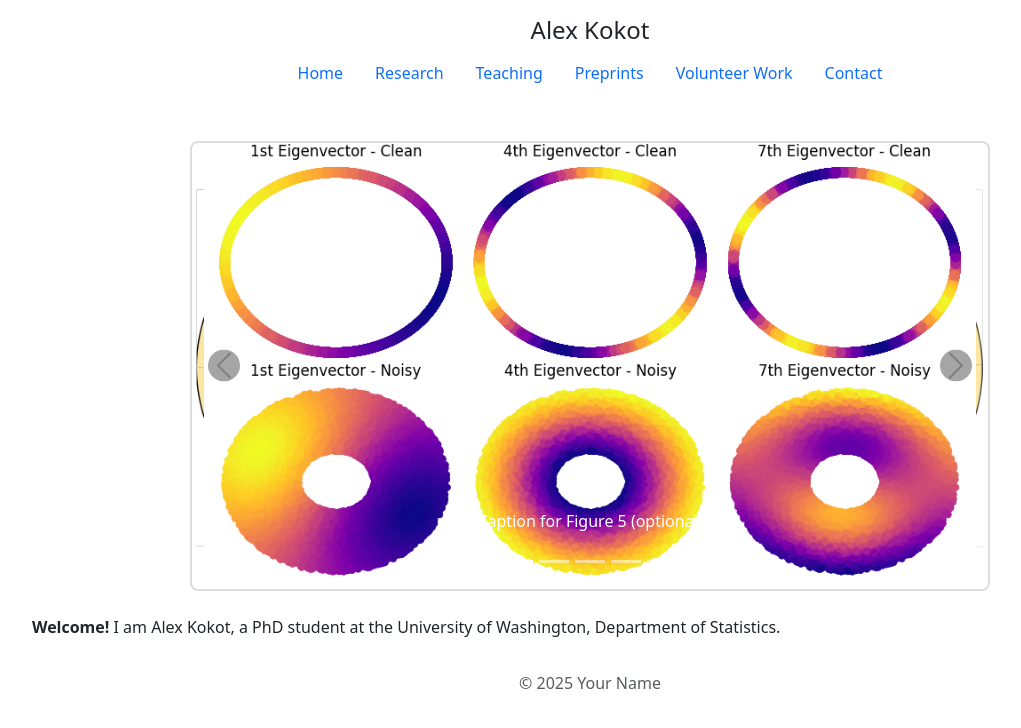
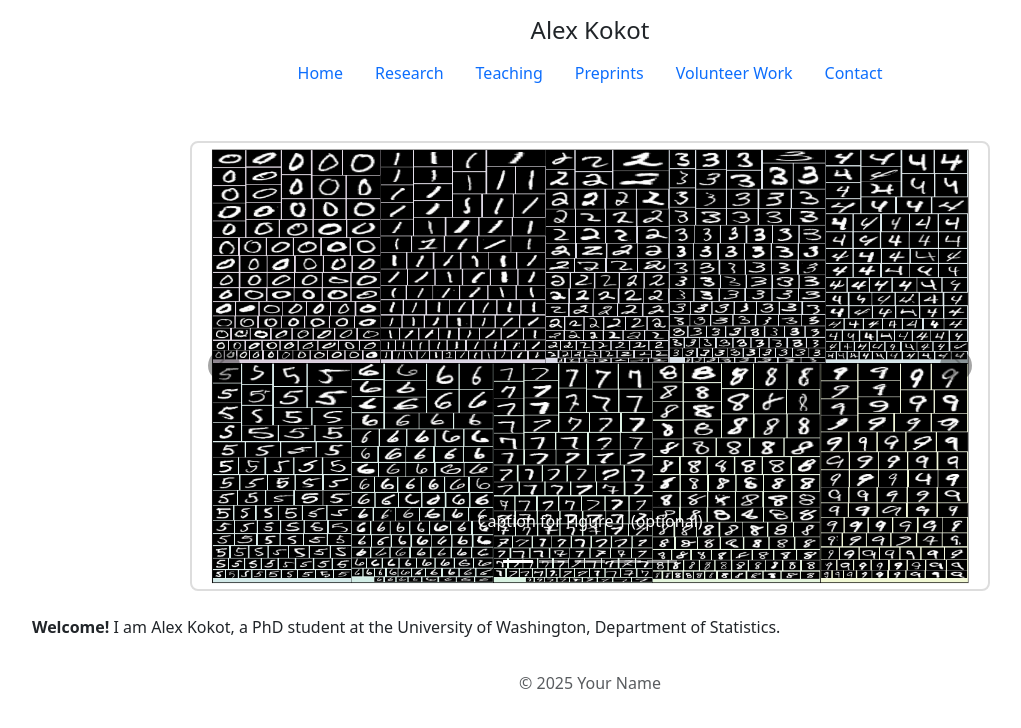
Before and after one commit to amkokot/alex_kokot, a Jekyll site: the page built from index.md, in a window 1280 px wide. Shown: the top 728 px of the page, without its empty margins (50-1071 px from the left). Built offline with Jekyll 4.4.1, drawn with Linux system fonts in a browser that asks for light colours.

Commit message:
carousel fix

```diff
--- a/assets/CSS/styles.css
+++ b/assets/CSS/styles.css
@@ -5,12 +5,12 @@
   width: 800px;               /* fixed frame width */
   max-width: 100%;            /* shrink on small screens */
   height: 450px;              /* fixed frame height */
-  margin: 2rem auto;          /* center with vertical spacing */
-  position: relative;         /* for positioning controls */
-  border: 2px solid #ddd;     /* light gray border */
-  border-radius: 8px;         /* rounded corners */
-  overflow: hidden;           /* hide overflow */
-  background: #fff;           /* white backdrop */
+  margin: 2rem auto;          /* center it */
+  position: relative;         /* for controls */
+  border: 2px solid #ddd;
+  border-radius: 8px;
+  overflow: hidden;           /* crop overflow */
+  background: #fff;
 }
 
 /* ─── Inner Container ─────────────────────────────────────────────────── */
@@ -19,39 +19,45 @@
   height: 100%;
 }
 
-/* ─── Slides ───────────────────────────────────────────────────────────── */
+/* ─── Hide All Non-Active Slides ───────────────────────────────────────── */
 #researchCarousel .carousel-item {
-  /* Bootstrap will apply display:none to non-actives */
-  display: block;
+  display: none;              /* hide by default */
   width: 100%;
   height: 100%;
 }
 
-/* ─── Images ───────────────────────────────────────────────────────────── */
+/* ─── Show Only the Active Slide ──────────────────────────────────────── */
+#researchCarousel .carousel-item.active {
+  display: flex;              /* flex to center content */
+  align-items: center;
+  justify-content: center;
+}
+
+/* ─── Image Sizing (Letterbox) ────────────────────────────────────────── */
 #researchCarousel .carousel-item img {
-  width: 100%;                /* fill container width */
-  height: 100%;               /* fill container height */
-  object-fit: contain;        /* preserve aspect ratio with letterboxing */
+  width: 100%;
+  height: 100%;
+  object-fit: contain;        /* preserve aspect ratio */
 }
 
 /* ─── Prev/Next Controls ───────────────────────────────────────────────── */
 #researchCarousel .carousel-control-prev,
 #researchCarousel .carousel-control-next {
-  width: 8%;                  /* narrower click area */
+  width: 8%;
   top: 50%;
   transform: translateY(-50%);
 }
 
-/* ─── Arrow Icons ──────────────────────────────────────────────────────── */
+/* ─── Arrow Icons ─────────────────────────────────────────────────────── */
 #researchCarousel .carousel-control-prev-icon,
 #researchCarousel .carousel-control-next-icon {
   filter: invert(1);                         /* white → black */
-  background-color: rgba(255,255,255,0.7);   /* semi-opaque white circle */
+  background-color: rgba(255,255,255,0.7);   /* halo */
   border-radius: 50%;
   padding: 8px;
 }
 
-/* ─── Caption Below Carousel ──────────────────────────────────────────── */
+/* ─── Caption Below Carousel (optional) ───────────────────────────────── */
 #carouselCaption {
   margin: 0.5rem auto;
   text-align: center;
```
